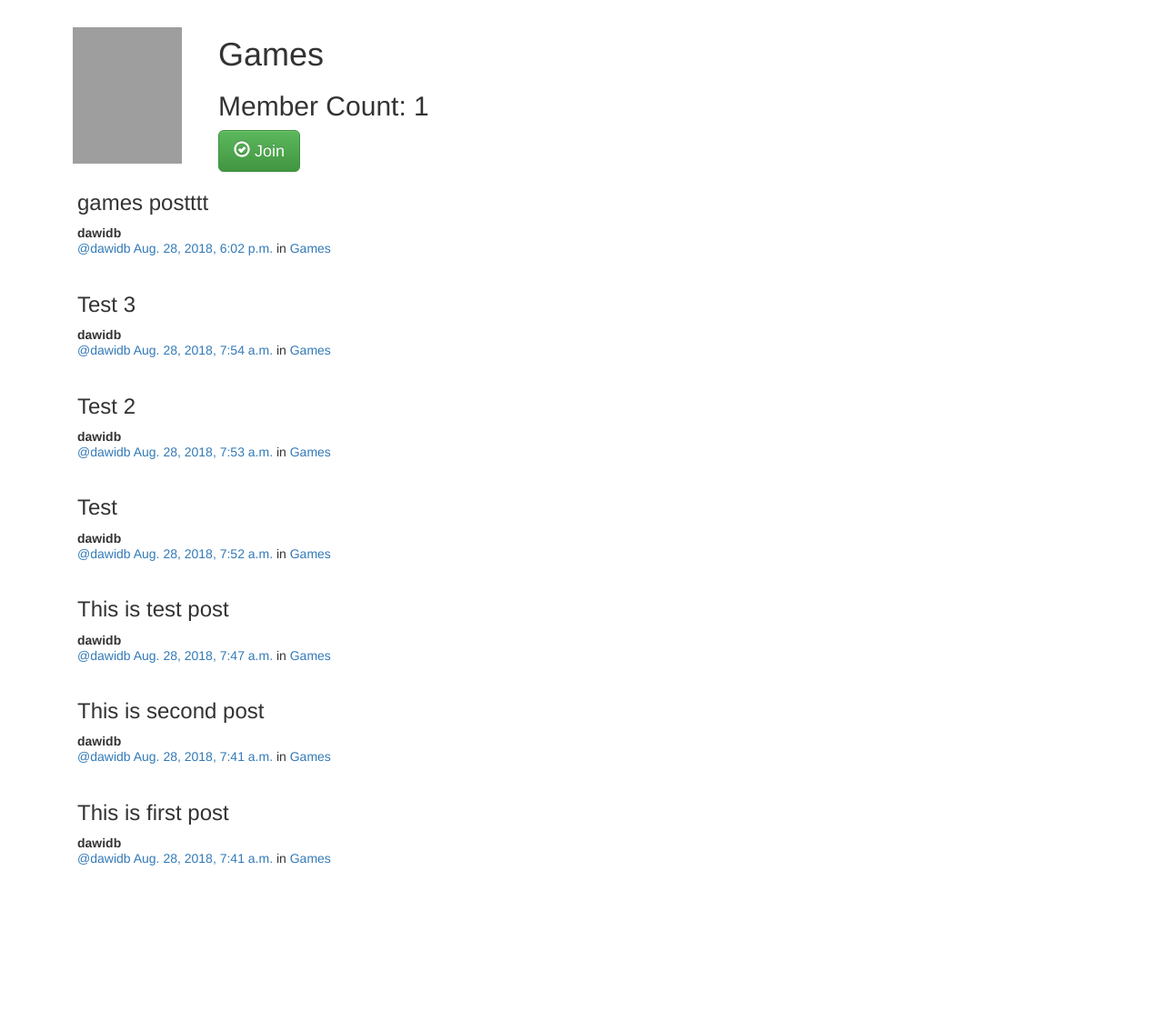
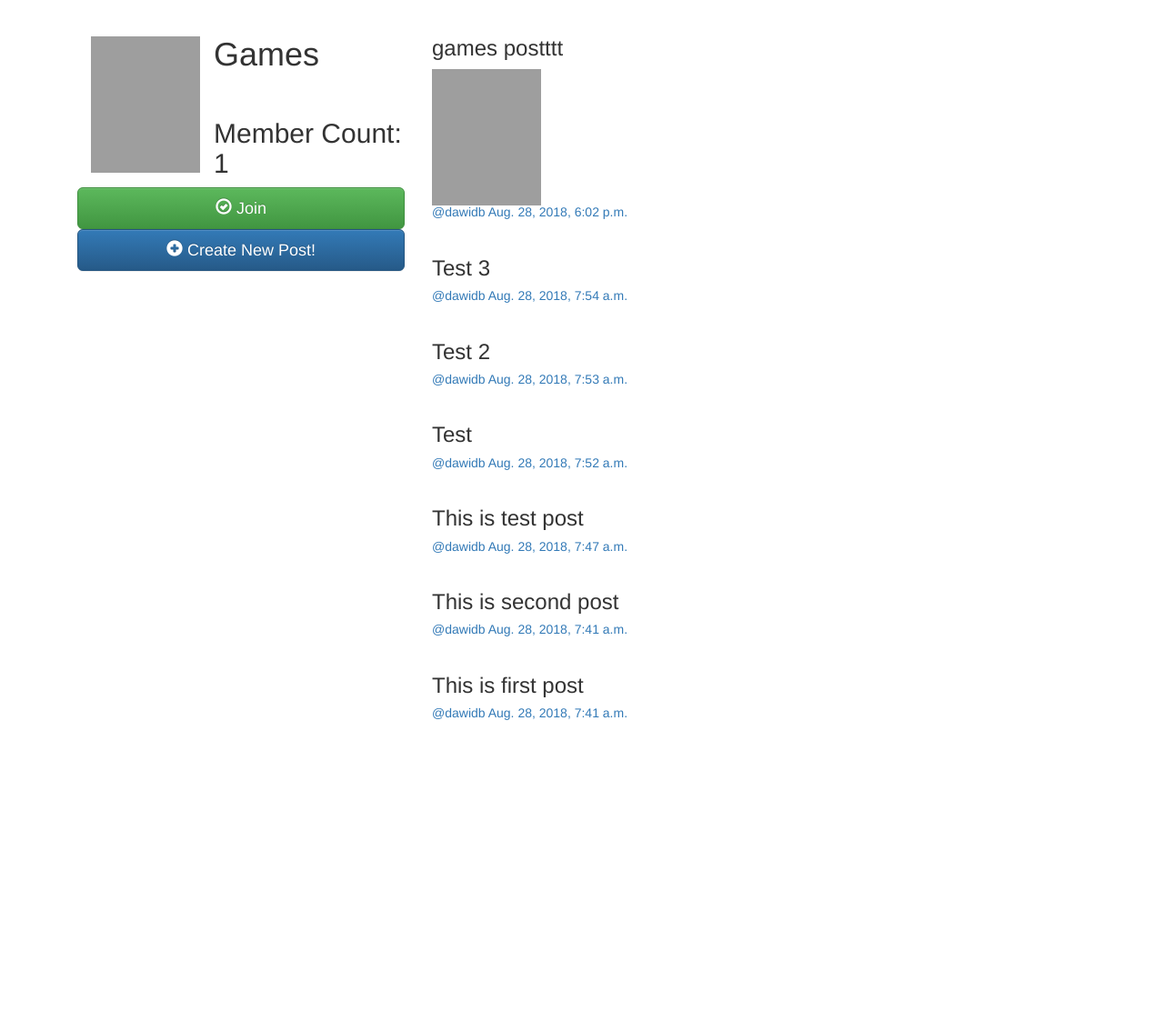
Before and after one commit to dawidbudzynski/social_media_site_django, a Django app: a page that uses simplesocial/posts/templates/posts/_post.html in a window 1280 px wide. Shown: the part 54-1166 px from the top of the page at 91% size. After the commit the page ends 846 px from the top, so only its background shows below. Run offline with Django 3.2, Linux system fonts and the light colour scheme; a user stored in the database is signed in; data comes from the database, SQL or seed files in the repository; both versions use the stored data as it was after the commit; a map, chart or similar area stays blank; some libraries are stand-ins or nearby versions; grey boxes are pictures that could not be loaded.

Commit message:
creating posts changed

```diff
--- a/simplesocial/accounts/views.py
+++ b/simplesocial/accounts/views.py
@@ -1,7 +1,9 @@
-from django.contrib.auth import login, logout
 from django.core.urlresolvers import reverse_lazy
 from django.views.generic import CreateView
+
 from . import forms
+
+
 # Create your views here.
 
 
--- a/simplesocial/groups/templates/groups/create_group.html
+++ b/simplesocial/groups/templates/groups/create_group.html
@@ -5,7 +5,7 @@
         <thead>
         <tr>
             <td colspan="3">
-                <h1>ADD NEW GROUP</h1>
+                <h1>Create A New Group</h1>
             </td>
         </tr>
         </thead>
--- a/simplesocial/groups/templates/groups/group_detail.html
+++ b/simplesocial/groups/templates/groups/group_detail.html
@@ -2,23 +2,31 @@
 
 {% block pregroup %}
 
-    <div class="row">
-        <div class="col-md-4" id="group-image">
+<div class="col-md-4">
+    <div class="title-block">
+        <div class="col-md-2" id="group-image">
             <img src="{{ group.image.url }}" style="width: 100%; height: 100%">
         </div>
-        <div class="col-md-4" id="group-description">
+        <div>
             <h1>{{ group.name }}</h1>
+        </div>
+    </div>
+    <div class="content" id="group-description">
         <h2> Member Count: {{ group.members.count }}</h2>
         <div class="content">
             {% if user in group.members.all %}
-                    <a href="{% url 'groups:leave' slug=group.slug %}" class="btn btn-lg btn-fill btn-warning"><span
+            <a href="{% url 'groups:leave' slug=group.slug %}" class="btn btn-lg btn-block btn-warning"><span
                     class="glyphicon glyphicon-remove-circle"></span> Leave</a>
             {% else %}
-                    <a href="{% url 'groups:join' slug=group.slug %}" class="btn btn-lg btn-fill btn-success"><span
+            <a href="{% url 'groups:join' slug=group.slug %}" class="btn btn-lg btn-block btn-success"><span
                     class="glyphicon glyphicon-ok-circle"></span> Join</a>
             {% endif %}
         </div>
     </div>
+    {% if user.is_authenticated %}
+    <a href="{% url 'posts:create' %}" class="btn btn-primary btn-lg btn-block"><span
+            class="glyphicon glyphicon-plus-sign"></span> Create New Post!</a>
+    {% endif %}
 </div>
 {% endblock %}
 
--- a/simplesocial/groups/views.py
+++ b/simplesocial/groups/views.py
@@ -3,13 +3,10 @@ from django.contrib.auth.mixins import LoginRequiredMixin
 from django.core.urlresolvers import reverse
 from django.db import IntegrityError
 from django.http import HttpResponseRedirect
-from django.shortcuts import get_object_or_404
-from django.shortcuts import render
-from django.views import View
-from django.views import generic
+from django.shortcuts import render, get_object_or_404
+from django.views import generic, View
 from django.contrib.auth.models import User, Group
 
-from . import models
 from .forms import CreateGroupForm
 from .models import Group, GroupMember
 
@@ -50,15 +47,6 @@ class ListGroups(generic.ListView):
 
 class ListUserGroups(generic.ListView):
     model = Group
-    # for group in groups:
-    #     print(group.members)
-    # groups = User.groups
-    # for group in groups:
-    #     print(group.name)
-
-    # queryset = Group.objects.filter(members__user__username=User.username)
-    # print(queryset)
-    # template_name = 'groups/user_group_list.html'
 
 
 class JoinGroup(LoginRequiredMixin, generic.RedirectView):
@@ -71,10 +59,8 @@ class JoinGroup(LoginRequiredMixin, generic.RedirectView):
 
         try:
             GroupMember.objects.create(user=self.request.user, group=group)
-
         except IntegrityError:
             messages.warning(self.request, ("Warning, already a member of {}".format(group.name)))
-
         else:
             messages.success(self.request, "You are now a member of the {} group.".format(group.name))
 
@@ -89,13 +75,12 @@ class LeaveGroup(LoginRequiredMixin, generic.RedirectView):
     def get(self, request, *args, **kwargs):
 
         try:
-
-            membership = models.GroupMember.objects.filter(
+            membership = GroupMember.objects.filter(
                 user=self.request.user,
                 group__slug=self.kwargs.get("slug")
             ).get()
 
-        except models.GroupMember.DoesNotExist:
+        except GroupMember.DoesNotExist:
             messages.warning(
                 self.request,
                 "You can't leave this group because you aren't in it."
--- a/simplesocial/posts/templates/posts/_post.html
+++ b/simplesocial/posts/templates/posts/_post.html
@@ -1,23 +1,26 @@
 <div class="post media">
     <h3>{{ post.message_html|safe }}</h3>
+    {% if post.image %}
+    <div class="row">
+        <div class="col-md-4" id="group-image">
+            <img src="{{ post.image.url }}" style="width: 100%; height: 100%">
+        </div>
+    </div>
+    {% endif %}
     <div class="media-body">
-        <strong>{{ post.user.username }}</strong>
         <h5 class="media-heading">
             <span class="username"><a
                     href="{% url 'posts:for_user' username=post.user.username %}">@{{ post.user.username }}</a></span>
             <time class="time"><a
                     href="{% url 'posts:single' username=post.user.username pk=post.pk %}">{{ post.created_at }}</a>
             </time>
-            {% if post.group %}
-                <span class="group-name">in <a href="#">{{ post.group.name }}</a></span>
-            {% endif %}
         </h5>
         <div class="media-footer">
             {% if user.is_authenticated and post.user == user and not hide_delete %}
-                <a href="{% url 'posts:delete' pk=post.pk %}" title="delete" class="btn btn-simple">
-                    <span class="glyphicon glyphicon-remove text-danger" aria-hidden="true"></span>
-                    <span class="text-danger icon-label">Delete</span>
-                </a>
+            <a href="{% url 'posts:delete' pk=post.pk %}" title="delete" class="btn btn-simple">
+                <span class="glyphicon glyphicon-remove text-danger" aria-hidden="true"></span>
+                <span class="text-danger icon-label">Delete</span>
+            </a>
             {% endif %}
         </div>
     </div>
--- a/simplesocial/posts/templates/posts/create_post.html
+++ b/simplesocial/posts/templates/posts/create_post.html
@@ -5,7 +5,7 @@
         <thead>
         <tr>
             <td colspan="3">
-                <h1>ADD NEW POST</h1>
+                <h1>Create A New Post</h1>
             </td>
         </tr>
         </thead>
--- a/simplesocial/posts/views.py
+++ b/simplesocial/posts/views.py
@@ -51,6 +51,7 @@ class PostDetail(SelectRelatedMixin, generic.DetailView):
 
 
 class CreatePost(LoginRequiredMixin, View):
+
     def get(self, request):
         form = PostForm()
         ctx = {'form': form}
@@ -74,7 +75,7 @@ class CreatePost(LoginRequiredMixin, View):
                                 message=message,
                                 user=user,
                                 image=image)
-            return HttpResponseRedirect(reverse('groups:all'))
+            return HttpResponseRedirect(reverse('groups:single', kwargs={"slug": group.slug}))
         return HttpResponseRedirect('/wrong_value')
 
 
--- a/simplesocial/simplesocial/views.py
+++ b/simplesocial/simplesocial/views.py
@@ -1,6 +1,8 @@
 from django.core.urlresolvers import reverse
 from django.http import HttpResponseRedirect
 from django.views.generic import TemplateView
+from django.contrib.auth.decorators import login_required
+from django.shortcuts import render
 
 
 class TestPage(TemplateView):
--- a/simplesocial/static/simplesocial/css/master.css
+++ b/simplesocial/static/simplesocial/css/master.css
@@ -1,6 +1,9 @@
 #group-image {
     float: left;
-    margin: 10px;
     width: 150px;
     height: 150px;
 }
+
+.title-block {
+    margin: 10px 0 50px 0;
+}
```
Also changed, not shown: simplesocial/accounts/templates/accounts/signup.html (+12 -12 lines), simplesocial/groups/templates/groups/group_form.html (+10 -10 lines), simplesocial/posts/templates/posts/post_form.html (+10 -10 lines), simplesocial/simplesocial/settings.py (+13 -1 lines), simplesocial/db.sqlite3. Lines whose indentation alone changed are shown as unchanged.
